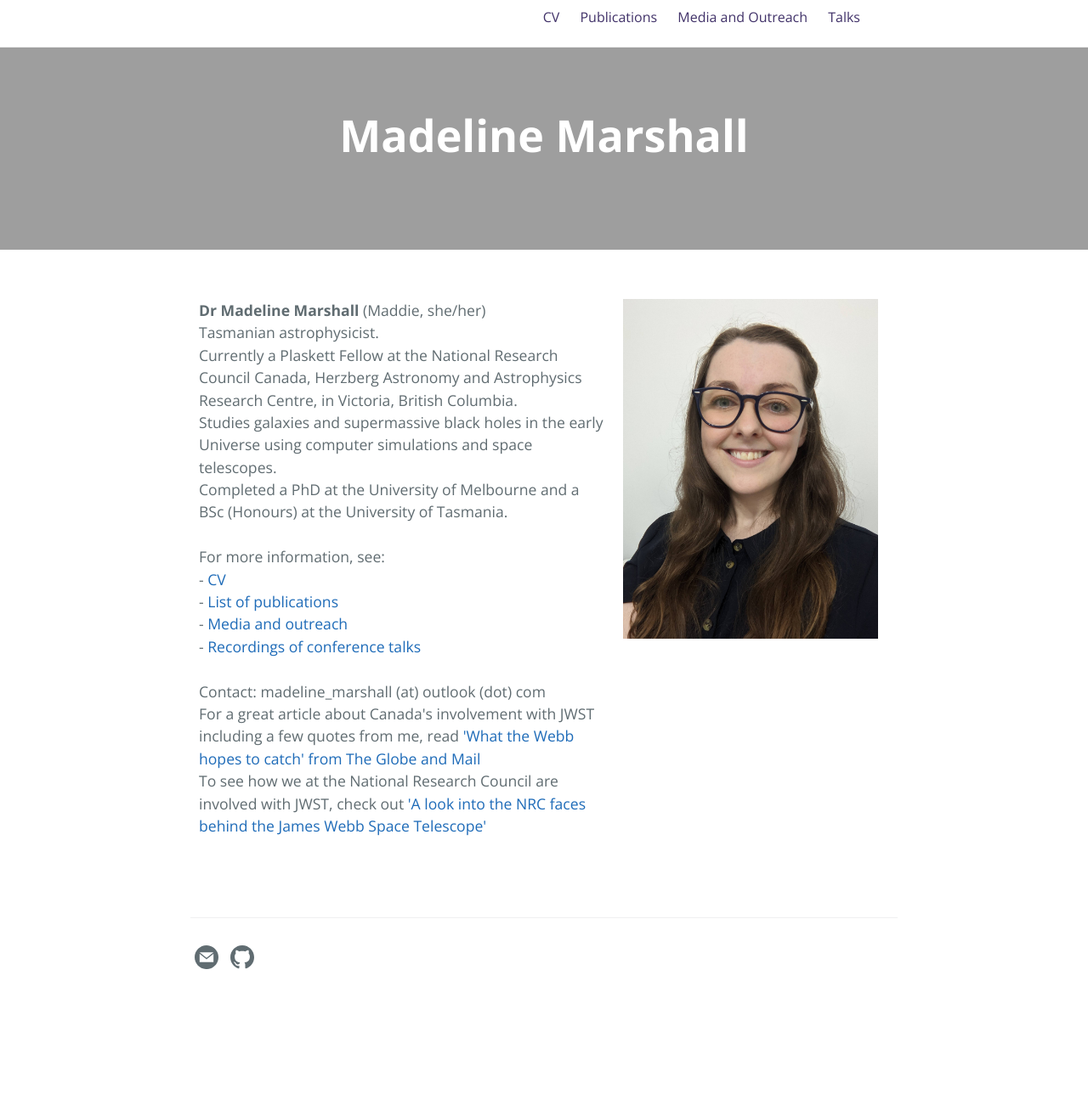
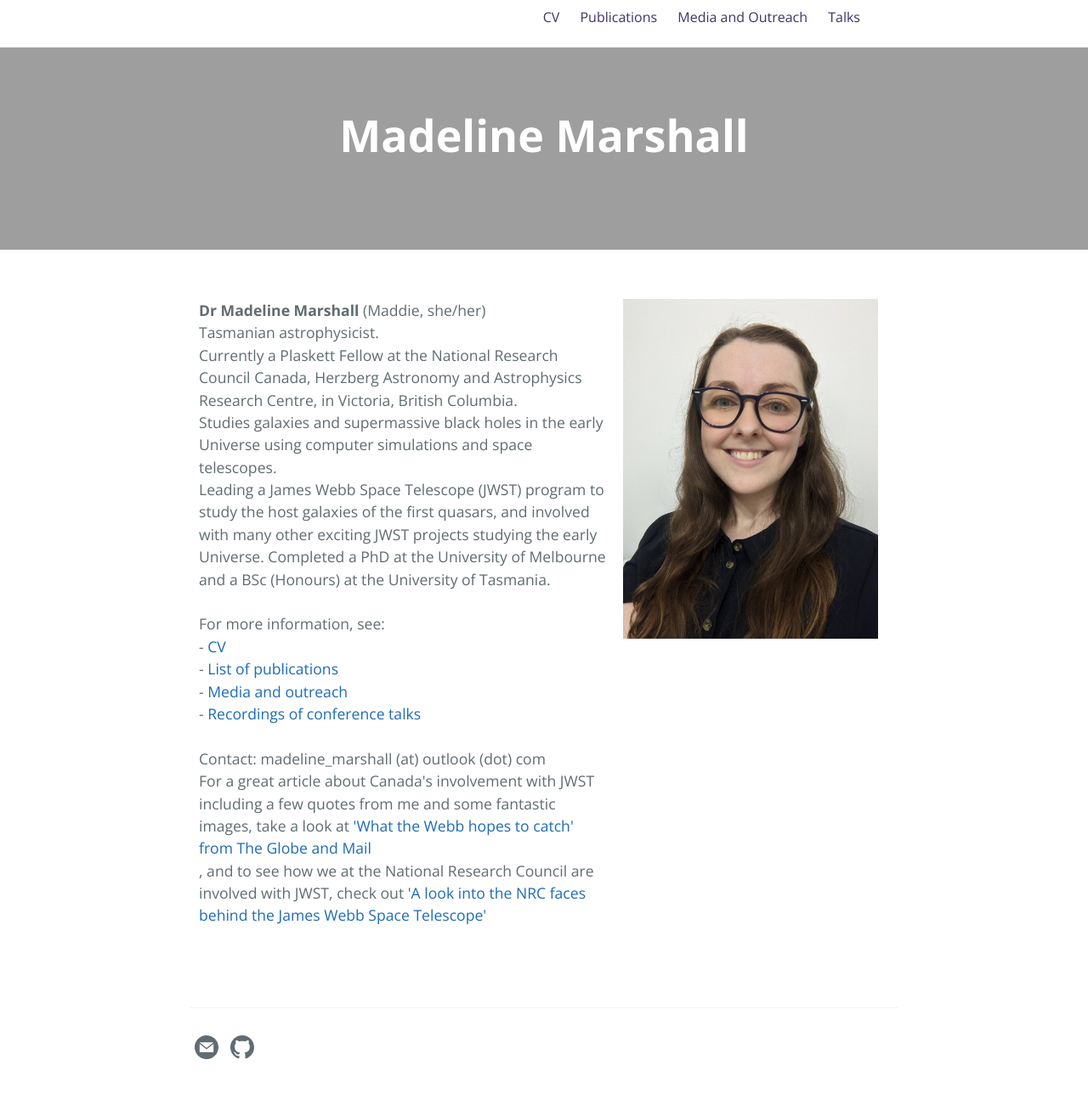
Before and after one commit to madelinemarshall/madelinemarshall.github.io, a Jekyll site: the page built from index.md, in a window 1280 px wide. Shown: the whole page at 85% size. Built offline with Jekyll 4.4.1, drawn with Linux system fonts in a browser that asks for light colours; before the commit the page ends 1195 px from its top, so only the background shows below that.

Commit message:
Add JWST outreach links

```diff
--- a/index.md
+++ b/index.md
@@ -53,6 +53,8 @@ tagline:
     Tasmanian astrophysicist. <br>
     Currently a Plaskett Fellow at the National Research Council Canada, Herzberg Astronomy and Astrophysics Research Centre, in Victoria, British Columbia. <br>
     Studies galaxies and supermassive black holes in the early Universe using computer simulations and space telescopes.<br>
+    Leading a James Webb Space Telescope (JWST) program to study the host galaxies of the first quasars,
+    and involved with many other exciting JWST projects studying the early Universe.
     Completed a PhD at the University of Melbourne and a BSc (Honours) at the University of Tasmania. <br>
     <br>
 
@@ -64,9 +66,9 @@ tagline:
     <br>
     Contact: madeline_marshall (at) outlook (dot) com
     <br>
-    For a great article about Canada's involvement with JWST including a few quotes from me, read <a href="%https://www.theglobeandmail.com/canada/article-james-webb-space-telescope-set-to-reveal-universes-outer-limits-to-a/">'What the Webb hopes to catch' from The Globe and Mail</a><br>
 
-    To see how we at the National Research Council are involved with JWST, check out <a href="https://nrc.canada.ca/en/stories/look-nrc-faces-behind-james-webb-space-telescope">'A look into the NRC faces behind the James Webb Space Telescope'</a><br>
+
+    For a great article about Canada's involvement with JWST including a few quotes from me and some fantastic images, take a look at <a href="https://www.theglobeandmail.com/canada/article-james-webb-space-telescope-set-to-reveal-universes-outer-limits-to-a/">'What the Webb hopes to catch' from The Globe and Mail</a><br>, and to see how we at the National Research Council are involved with JWST, check out <a href="https://nrc.canada.ca/en/stories/look-nrc-faces-behind-james-webb-space-telescope">'A look into the NRC faces behind the James Webb Space Telescope'</a><br>
     <br>
 
   </div>
```
Also changed, not shown: outreach.md (+5 -4 lines).
